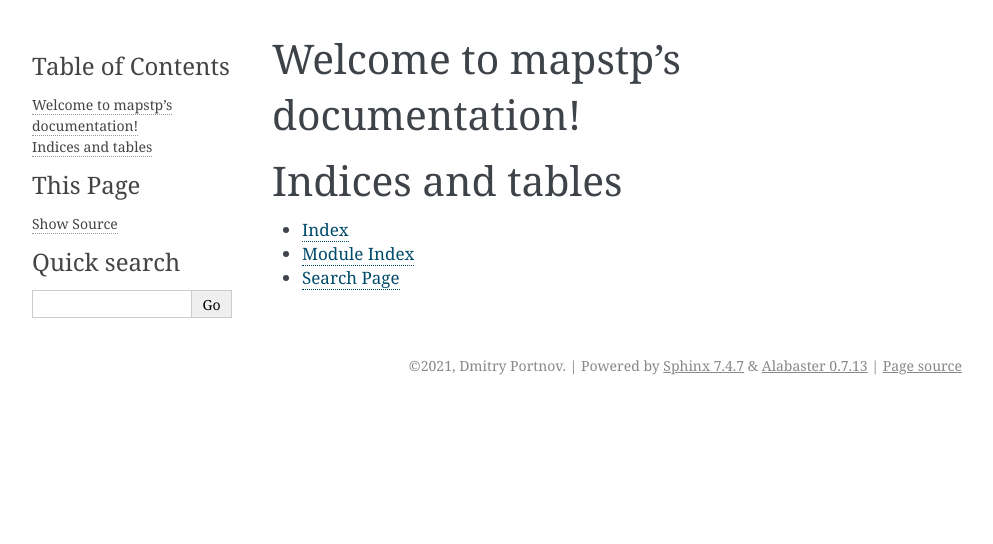
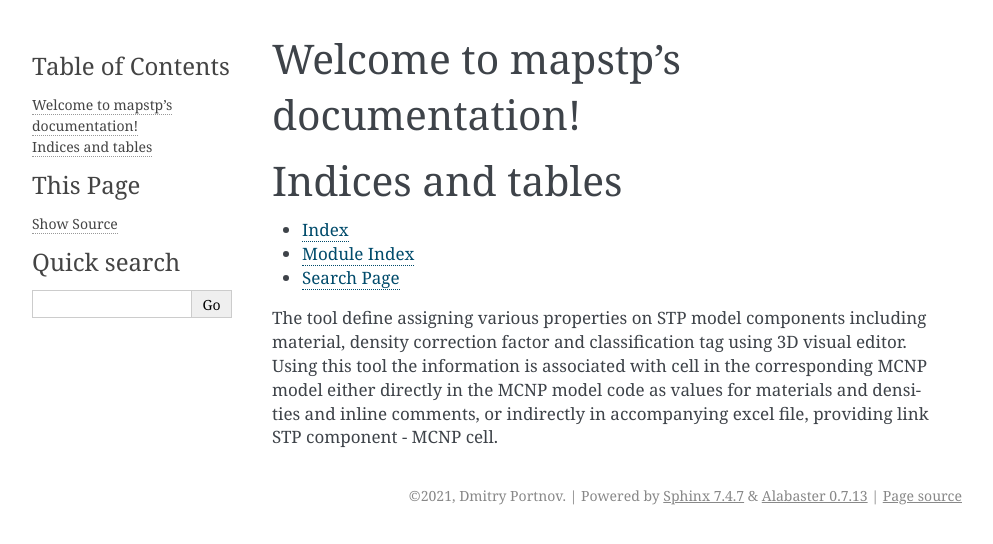
Before and after one commit to MC-kit/map-stp, a Sphinx documentation site: the page built from docs/source/index.rst, in a window 1280 px wide. Shown: the top 544 px of the page, without its empty margins (148-1141 px from the left). Built offline with Sphinx 7.4.7, drawn with Linux system fonts in a browser that asks for light colours.

Commit message:
docs: start documenting

```diff
--- a/docs/source/index.rst
+++ b/docs/source/index.rst
@@ -18,3 +18,10 @@ Indices and tables
 * :ref:`genindex`
 * :ref:`modindex`
 * :ref:`search`
+
+
+The tool define assigning various properties on STP model components including
+material, density correction factor and classification tag using 3D visual editor.
+Using this tool the information is associated with cell in the corresponding MCNP model
+either directly in the MCNP model code as values for materials and densities and inline
+comments, or indirectly in accompanying excel file, providing link STP component - MCNP cell.
```
